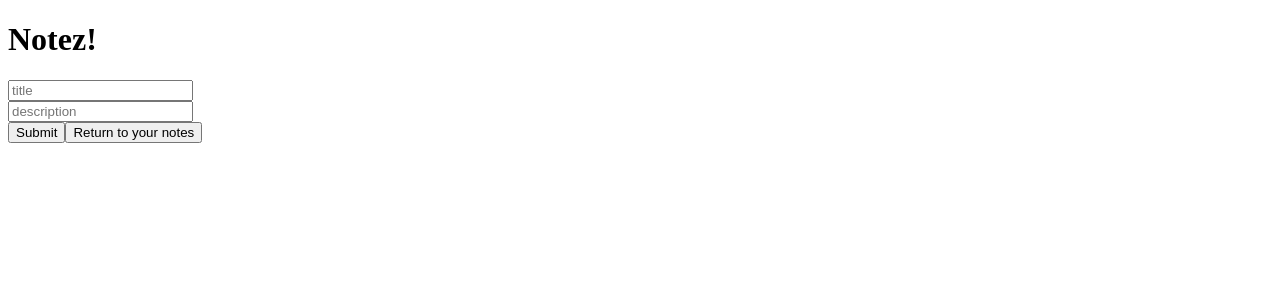
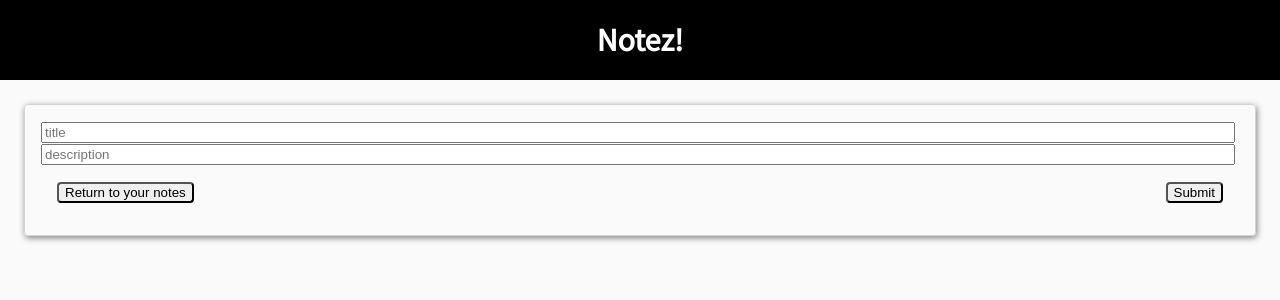
Before and after one commit to JustinTorrance/notez, a React (Create React App) app: page /new-note in a window 1280 px wide. Shown: the top 300 px of the page. Built offline with nearby package versions, Linux system fonts and the light colour scheme.

Commit message:
Add styling to new note
Co-authored-by: Joshua Lavarine <joshua@lavarine.com>

```diff
--- a/src/Main.scss
+++ b/src/Main.scss
@@ -1,3 +1,6 @@
 @import url('https://fonts.googleapis.com/css?family=Source+Sans+Pro');
 @import './components/Card/Card.scss';
 @import './containers/CardContainer/CardContainer.scss';
+@import './containers/App/App.scss';
+@import './containers/NewNote/NewNote.scss';
+@import './containers/Input/Input.scss';
--- a/src/components/Card/Card.js
+++ b/src/components/Card/Card.js
@@ -23,6 +23,7 @@ class Card extends Component {
         <div className='note-list'>
             <li className='list-items'>
               <input
+                className='checkbox'
                 type='checkbox'
                 onChange={this.checkedListItem}
                 id={listItem.id}
@@ -69,8 +70,8 @@ class Card extends Component {
         <h3 className='note-title'>{title}</h3>
         {this.displayNoteText(this.separateUncheckedItems())}
         {this.displayNoteText(this.separateCheckedItems())}
-        <div className='note-delete-button'>
-          <button onClick={this.deleteNote} value={id}>DELETE NOTE</button>
+        <div className='note-delete-button-wrapper'>
+          <button className='note-delete-button' onClick={this.deleteNote} value={id}>DELETE NOTE</button>
         </div>
       </div>
     )
--- a/src/components/Card/Card.scss
+++ b/src/components/Card/Card.scss
@@ -1,5 +1,5 @@
 .Card {
-  border: 1px solid grey;
+  border: 1px solid #d3d3d3;
   min-width: 200px;
   margin: 1.5rem;
   border-radius: 4px;
@@ -17,9 +17,32 @@
   padding: 1rem;
 }
 
-.note-delete-button {
+.note-delete-button-wrapper {
   display: flex;
   align-items: center;
   justify-content: center;
   margin-bottom: 1rem;
 }
+
+.note-delete-button {
+  border-radius: 4px;
+  &:hover {
+    background-color: hotpink;
+    cursor: pointer;
+  }
+}
+
+.checkbox {
+  margin-right: .5rem;
+  &:hover {
+    cursor: pointer;
+  }
+}
+
+.list-item-delete-button {
+  border-radius: 4px;
+  &:hover {
+    background-color: hotpink;
+    cursor: pointer;
+  }
+}
--- /dev/null
+++ b/src/containers/App/App.scss
@@ -0,0 +1,21 @@
+body {
+  background-color: #fafafa;
+  font-family: Source Sans Pro, sans-serif;
+  margin: 0;
+  padding: 0;
+}
+
+header {
+  background-color: black;
+  color: white;
+  display: flex;
+  height: 5rem;
+  text-align: center;
+}
+
+h1 {
+  margin: auto auto;
+  padding: 0;
+  justify-content: center;
+  align-content: center;
+}
--- a/src/containers/CardContainer/CardContainer.js
+++ b/src/containers/CardContainer/CardContainer.js
@@ -29,12 +29,16 @@ export class CardContainer extends Component {
     });
 
     return(
-      <div className='CardContainer'>
-        <NavLink className='new-note-link' to='/new-note'>
-          <button className='new-note-button'>Create a new note!</button>
-        </NavLink>
-        {noteCards}
-      </div>
+      <section>
+        <div className='new-note-button-wrapper'>
+            <NavLink className='new-note-link' to='/new-note'>
+              <button className='new-note-button'>Create a new note!</button>
+            </NavLink>
+          </div>
+        <div className='CardContainer'>
+          {noteCards}
+        </div>
+      </section>
     )
   }
 }
--- a/src/containers/CardContainer/CardContainer.scss
+++ b/src/containers/CardContainer/CardContainer.scss
@@ -1,3 +1,18 @@
 .CardContainer {
+  // display: flex;
+}
+
+.new-note-button-wrapper {
   display: flex;
+  align-items: center;
+  justify-content: center;
+  margin: 1rem;
 }
+
+.new-note-button {
+  border-radius: 4px;
+  &:hover {
+    background-color: hotpink;
+    cursor: pointer;
+  }
+}
--- a/src/containers/Input/Input.js
+++ b/src/containers/Input/Input.js
@@ -23,6 +23,7 @@ class Input extends Component {
     return (
       <div>
         <input
+          className='new-note-inputs'
           placeholder='description'
           value={this.state.text}
           onChange={this.handleChange}
--- a/src/containers/NewNote/NewNote.js
+++ b/src/containers/NewNote/NewNote.js
@@ -42,18 +42,22 @@ export class NewNote extends Component {
       return form
     })
     return(
-      <form>
-        <input type="text"
+      <form className='new-note-wrapper'>
+        <input
+          className='new-note-inputs'
+          type='text'
           placeholder='title'
           value={this.state.title}
           onChange={this.handleTitleChange}
         />
         <Input createNewItem={this.createNewItem} />
         {mappedState}
-        <button type="submit" onClick={this.handleSubmit}>Submit</button>
-        <NavLink className='route-to-home-link' to='/'>
-          <button className='route-to-home-button'>Return to your notes</button>
-        </NavLink>
+        <div className='new-note-button-wrapper'>
+          <NavLink className='route-to-home-link' to='/'>
+            <button className='route-to-home-button'>Return to your notes</button>
+          </NavLink>
+          <button className='new-note-submit-button'type='submit' onClick={this.handleSubmit}>Submit</button>
+        </div>
       </form>
     )
   }
--- /dev/null
+++ b/src/containers/NewNote/NewNote.scss
@@ -0,0 +1,26 @@
+.new-note-wrapper {
+  border: 1px solid #d3d3d3;
+  min-width: 200px;
+  margin: 1.5rem;
+  border-radius: 4px;
+  box-shadow: 1px 2px 6px grey;
+  padding: 1rem;
+}
+
+.new-note-inputs {
+  width: 99%;
+}
+
+.new-note-button-wrapper {
+  display: flex;
+  justify-content: space-between;
+}
+
+.route-to-home-button,
+.new-note-submit-button {
+  border-radius: 4px;
+  &:hover {
+    background-color: hotpink;
+    cursor: pointer;
+  }
+}
```
Also changed, not shown: src/containers/Input/Input.scss (added).
